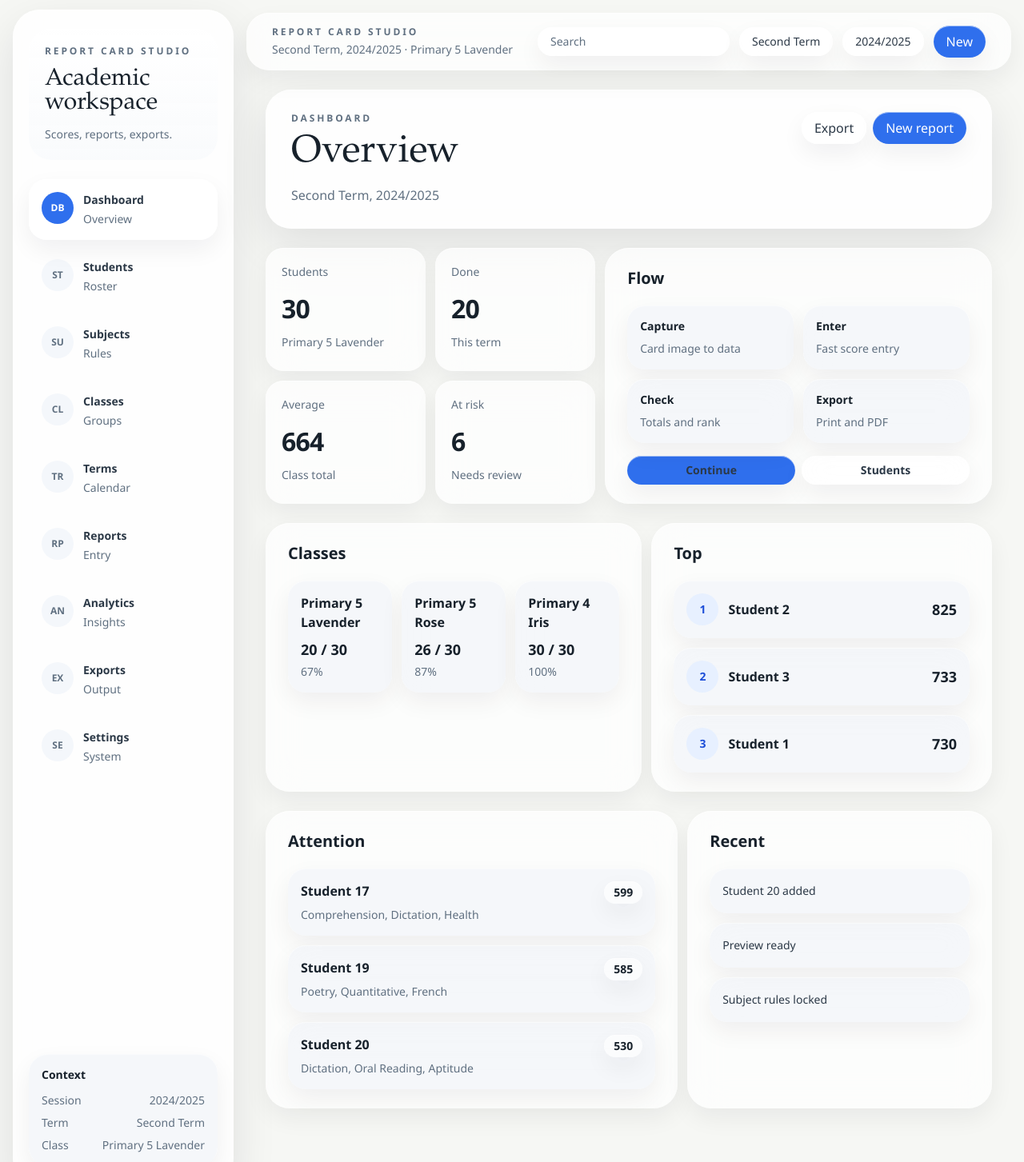
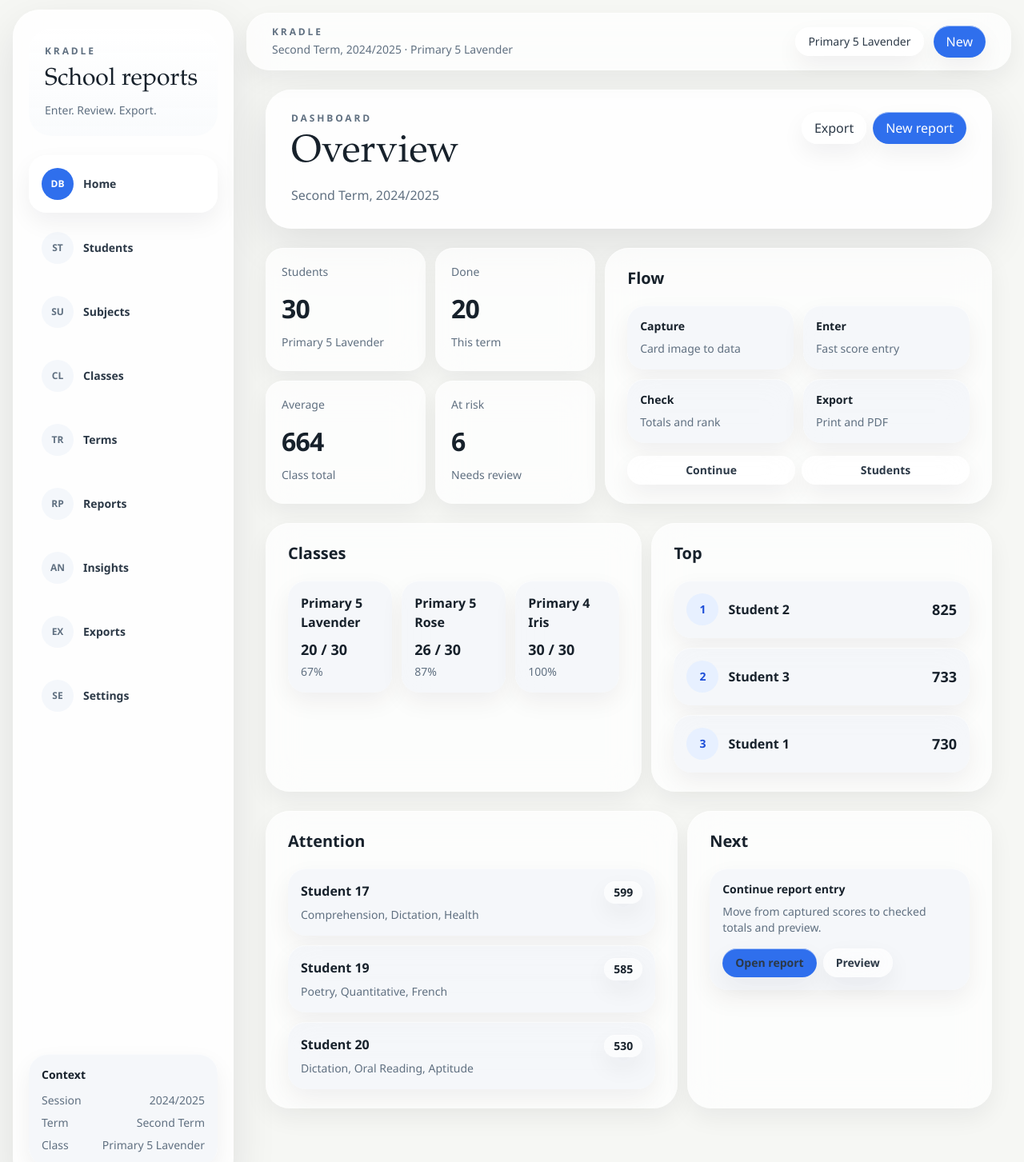
Before and after one commit to Dr-dyrane/report-card-studio, a Next.js app: page /dashboard in a window 1280 px wide. Shown: the top 1453 px of the page at 80% size. Built offline with nearby package versions, Linux system fonts and the light colour scheme.

Commit message:
Stabilize Prisma startup and simplify Kradle chrome

```diff
--- a/package.json
+++ b/package.json
@@ -5,11 +5,12 @@
   "scripts": {
     "dev": "next dev",
     "build": "next build",
+    "postinstall": "prisma generate",
     "start": "next start",
     "lint": "eslint",
     "db:generate": "prisma generate",
     "db:prepare": "node scripts/ensure-sqlite-db.js",
-    "db:push": "npm run db:prepare && prisma db push",
+    "db:push": "npm run db:prepare && prisma db push --skip-generate",
     "db:seed": "prisma db seed"
   },
   "dependencies": {
--- a/src/app/dashboard/page.tsx
+++ b/src/app/dashboard/page.tsx
@@ -34,12 +34,6 @@ const attentionRows = [
   ["Student 17", "Comprehension, Dictation, Health", "599"],
   ["Student 19", "Poetry, Quantitative, French", "585"],
   ["Student 20", "Dictation, Oral Reading, Aptitude", "530"],
-];
-
-const activity = [
-  "Student 20 added",
-  "Preview ready",
-  "Subject rules locked",
 ];
 
 export default function DashboardPage() {
@@ -80,7 +74,7 @@ export default function DashboardPage() {
           <div className="mt-4 grid grid-cols-2 gap-2">
             <Link
               href="/reports/student-12"
-              className="rounded-full bg-[color:var(--accent)] px-4 py-2 text-center text-sm font-semibold text-white shadow-[var(--shadow-frost)]"
+              className="frost-pill rounded-full px-4 py-2 text-center text-sm font-semibold text-[color:var(--text-base)]"
             >
               Continue
             </Link>
@@ -160,16 +154,30 @@ export default function DashboardPage() {
           </div>
         </SectionCard>
 
-        <SectionCard title="Recent">
-          <div className="grid gap-3 md:grid-cols-3 xl:grid-cols-1">
-            {activity.map((item) => (
-              <div
-                key={item}
-                className="frost-panel-soft rounded-[22px] px-4 py-4 text-sm leading-6 text-[color:var(--text-base)]"
-              >
-                {item}
+        <SectionCard title="Next">
+          <div className="grid gap-3">
+            <div className="frost-panel-soft rounded-[22px] px-4 py-4">
+              <p className="text-sm font-semibold text-[color:var(--text-strong)]">
+                Continue report entry
+              </p>
+              <p className="mt-2 text-sm leading-5 text-[color:var(--text-muted)]">
+                Move from captured scores to checked totals and preview.
+              </p>
+              <div className="mt-4 flex gap-2">
+                <Link
+                  href="/reports/student-12"
+                  className="rounded-full bg-[color:var(--accent)] px-4 py-2 text-sm font-semibold text-white shadow-[var(--shadow-frost)]"
+                >
+                  Open report
+                </Link>
+                <Link
+                  href="/reports/student-12/preview"
+                  className="frost-pill rounded-full px-4 py-2 text-sm font-semibold text-[color:var(--text-base)]"
+                >
+                  Preview
+                </Link>
               </div>
-            ))}
+            </div>
           </div>
         </SectionCard>
       </div>
--- a/src/app/layout.tsx
+++ b/src/app/layout.tsx
@@ -4,9 +4,9 @@ import { AppShell } from "@/components/shell/AppShell";
 import "./globals.css";
 
 export const metadata: Metadata = {
-  title: "Report Card Studio",
+  title: "Kradle",
   description:
-    "A premium academic reporting workspace for students, subjects, analytics, and export.",
+    "A calm academic reporting workspace for fast score entry, review, and export.",
 };
 
 export const viewport: Viewport = {
--- a/src/app/reports/[reportId]/page.tsx
+++ b/src/app/reports/[reportId]/page.tsx
@@ -212,7 +212,7 @@ export default async function ReportEntryPage({
                 </button>
                 <Link
                   href={`/reports/${reportId}/preview`}
-                  className="rounded-full bg-[color:var(--accent)] px-4 py-2 text-center text-sm font-semibold text-white shadow-[var(--shadow-frost)]"
+                  className="frost-pill rounded-full px-4 py-2 text-center text-sm font-semibold text-[color:var(--text-base)]"
                 >
                   Preview
                 </Link>
--- a/src/components/shell/SidebarNav.tsx
+++ b/src/components/shell/SidebarNav.tsx
@@ -12,13 +12,13 @@ export function SidebarNav() {
     <aside className="frost-panel-strong hidden w-[276px] shrink-0 rounded-[34px] px-5 py-6 lg:flex lg:flex-col lg:gap-6">
       <div className="surface-wash rounded-[28px] px-5 py-5">
         <p className="text-xs font-semibold uppercase tracking-[0.24em] text-[color:var(--text-muted)]">
-          Report Card Studio
+          Kradle
         </p>
         <h1 className="mt-3 font-display text-3xl leading-none text-[color:var(--text-strong)]">
-          Academic workspace
+          School reports
         </h1>
         <p className="mt-3 text-sm leading-6 text-[color:var(--text-muted)]">
-          Scores, reports, exports.
+          Enter. Review. Export.
         </p>
       </div>
 
@@ -37,7 +37,7 @@ export function SidebarNav() {
                   : "text-[color:var(--text-base)] hover:bg-white/50"
               }`}
             >
-              <div className="flex items-start gap-3">
+              <div className="flex items-center gap-3">
                 <span
                   className={`inline-flex h-10 w-10 shrink-0 items-center justify-center rounded-full text-xs font-semibold ${
                     isActive
@@ -47,11 +47,8 @@ export function SidebarNav() {
                 >
                   {item.shortLabel}
                 </span>
-                <div className="space-y-1">
+                <div>
                   <p className="text-sm font-semibold">{item.label}</p>
-                  <p className="text-sm leading-5 text-[color:var(--text-muted)]">
-                    {item.description}
-                  </p>
                 </div>
               </div>
             </Link>
--- a/src/components/shell/TopBar.tsx
+++ b/src/components/shell/TopBar.tsx
@@ -4,7 +4,7 @@ export function TopBar() {
       <div className="frost-panel mx-0 flex items-center justify-between gap-3 rounded-none px-4 py-3 sm:flex-wrap sm:gap-4 sm:rounded-[28px] sm:px-4 sm:py-4 xl:px-8">
         <div className="min-w-0">
           <p className="text-xs font-semibold uppercase tracking-[0.24em] text-[color:var(--text-muted)]">
-            Report Card Studio
+            Kradle
           </p>
           <p className="mt-1 truncate text-xs text-[color:var(--text-muted)] sm:text-sm">
             Second Term, 2024/2025 · Primary 5 Lavender
@@ -12,14 +12,8 @@ export function TopBar() {
         </div>
 
         <div className="flex shrink-0 items-center gap-2 sm:flex-wrap sm:gap-3">
-          <div className="frost-pill hidden min-w-[240px] rounded-full px-4 py-2 text-sm text-[color:var(--text-muted)] xl:block">
-            Search
-          </div>
           <div className="frost-pill hidden rounded-full px-4 py-2 text-sm text-[color:var(--text-base)] md:block">
-            Second Term
-          </div>
-          <div className="frost-pill hidden rounded-full px-4 py-2 text-sm text-[color:var(--text-base)] md:block">
-            2024/2025
+            Primary 5 Lavender
           </div>
           <button className="inline-flex items-center rounded-full bg-[color:var(--accent)] px-3 py-2 text-sm font-semibold text-white shadow-[var(--shadow-frost)] transition hover:bg-[color:var(--accent-strong)] sm:px-4">
             New
--- a/src/lib/db.ts
+++ b/src/lib/db.ts
@@ -1,15 +1,26 @@
-import { PrismaClient } from "@prisma/client";
+import type { PrismaClient } from "@prisma/client";
 
 const globalForPrisma = globalThis as unknown as {
   prisma: PrismaClient | undefined;
 };
 
-export const db =
-  globalForPrisma.prisma ??
-  new PrismaClient({
-    log: process.env.NODE_ENV === "development" ? ["warn", "error"] : ["error"],
-  });
+export async function getDb() {
+  if (globalForPrisma.prisma) {
+    return globalForPrisma.prisma;
+  }
 
-if (process.env.NODE_ENV !== "production") {
-  globalForPrisma.prisma = db;
+  try {
+    const { PrismaClient: PrismaClientConstructor } = await import("@prisma/client");
+    const prisma = new PrismaClientConstructor({
+      log: process.env.NODE_ENV === "development" ? ["warn", "error"] : ["error"],
+    });
+
+    if (process.env.NODE_ENV !== "production") {
+      globalForPrisma.prisma = prisma;
+    }
+
+    return prisma;
+  } catch {
+    return null;
+  }
 }
--- a/src/lib/navigation.ts
+++ b/src/lib/navigation.ts
@@ -8,56 +8,56 @@ export type NavItem = {
 export const navItems: NavItem[] = [
   {
     href: "/dashboard",
-    label: "Dashboard",
+    label: "Home",
     shortLabel: "DB",
-    description: "Overview",
+    description: "",
   },
   {
     href: "/students",
     label: "Students",
     shortLabel: "ST",
-    description: "Roster",
+    description: "",
   },
   {
     href: "/subjects",
     label: "Subjects",
     shortLabel: "SU",
-    description: "Rules",
+    description: "",
   },
   {
     href: "/classes",
     label: "Classes",
     shortLabel: "CL",
-    description: "Groups",
+    description: "",
   },
   {
     href: "/terms",
     label: "Terms",
     shortLabel: "TR",
-    description: "Calendar",
+    description: "",
   },
   {
     href: "/reports",
     label: "Reports",
     shortLabel: "RP",
-    description: "Entry",
+    description: "",
   },
   {
     href: "/analytics",
-    label: "Analytics",
+    label: "Insights",
     shortLabel: "AN",
-    description: "Insights",
+    description: "",
   },
   {
     href: "/exports",
     label: "Exports",
     shortLabel: "EX",
-    description: "Output",
+    description: "",
   },
   {
     href: "/settings",
     label: "Settings",
     shortLabel: "SE",
-    description: "System",
+    description: "",
   },
 ];
--- a/src/lib/report-data.ts
+++ b/src/lib/report-data.ts
@@ -1,4 +1,4 @@
-import { db } from "@/lib/db";
+import { getDb } from "@/lib/db";
 
 const fallbackReportCards = [
   {
@@ -110,6 +110,11 @@ function slugToStudentName(value: string) {
 
 export async function getReportCards() {
   try {
+    const db = await getDb();
+    if (!db) {
+      return fallbackReportCards;
+    }
+
     const reportCards = await db.reportCard.findMany({
       include: {
         student: true,
@@ -127,6 +132,13 @@ export async function getReportCardByRouteKey(routeKey: string) {
   const candidateName = slugToStudentName(routeKey);
 
   try {
+    const db = await getDb();
+    if (!db) {
+      return routeKey === "student-12" || candidateName === "Student 12"
+        ? fallbackReportCard
+        : null;
+    }
+
     const reportCard = await db.reportCard.findFirst({
       where: {
         OR: [{ id: routeKey }, { student: { fullName: candidateName } }],
```
